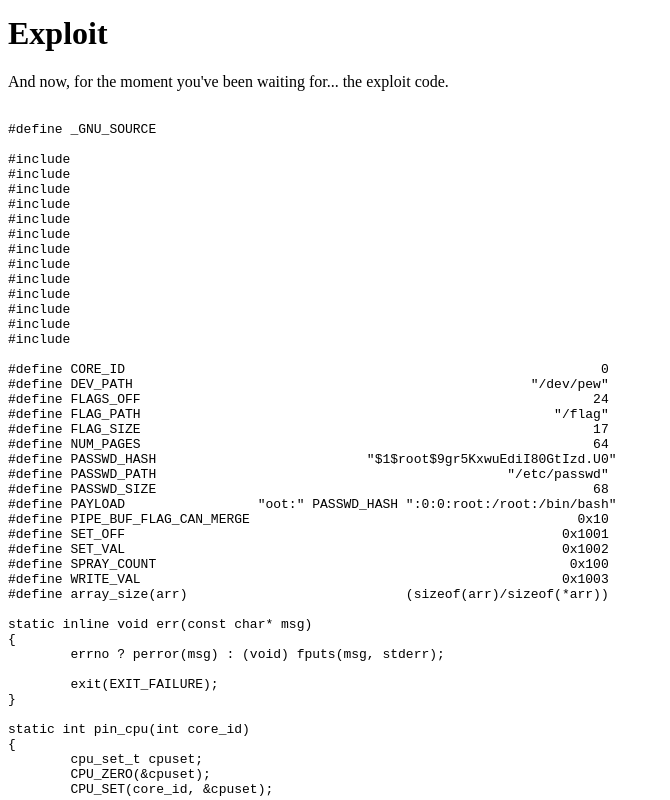
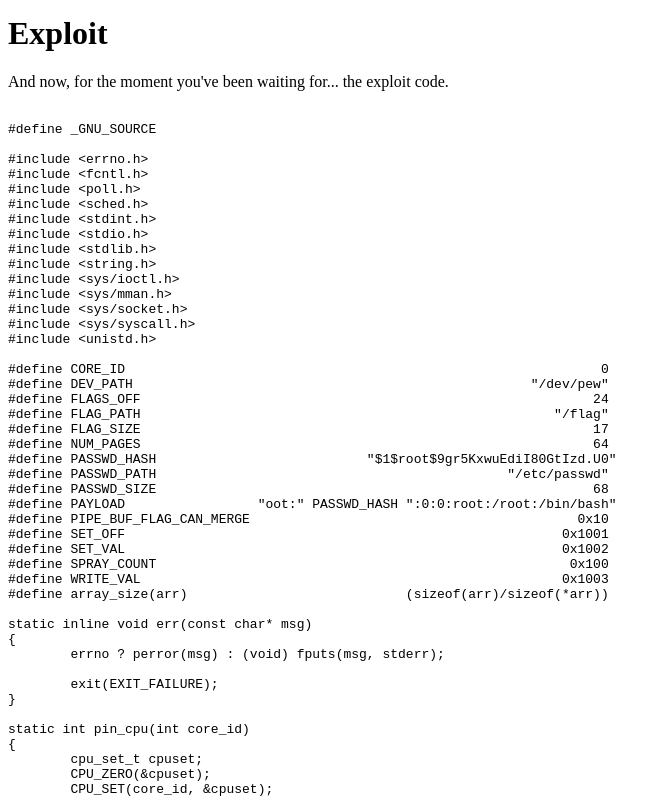
Before and after one commit to pwnafterdark/pwnafterdark.github.io, a plain HTML site: page pew.html in a window 1280 px wide. Shown: the part 6300-7100 px from the top of the page, without its empty margins (0-670 px from the left). Drawn offline with Linux system fonts and the light colour scheme.

Commit message:
Fixes include statements in solution code

```diff
--- a/pew.html
+++ b/pew.html
@@ -434,19 +434,19 @@ And now, for the moment you've been waiting for... the exploit code.
 <code>
 #define _GNU_SOURCE
 
-#include <errno.h>
-#include <fcntl.h>
-#include <poll.h>
-#include <sched.h>
-#include <stdint.h>
-#include <stdio.h>
-#include <stdlib.h>
-#include <string.h>
-#include <sys/ioctl.h>
-#include <sys/mman.h>
-#include <sys/socket.h>
-#include <sys/syscall.h>
-#include <unistd.h>
+#include &lt;errno.h&gt;
+#include &lt;fcntl.h&gt;
+#include &lt;poll.h&gt;
+#include &lt;sched.h&gt;
+#include &lt;stdint.h&gt;
+#include &lt;stdio.h&gt;
+#include &lt;stdlib.h&gt;
+#include &lt;string.h&gt;
+#include &lt;sys/ioctl.h&gt;
+#include &lt;sys/mman.h&gt;
+#include &lt;sys/socket.h&gt;
+#include &lt;sys/syscall.h&gt;
+#include &lt;unistd.h&gt;
 
 #define CORE_ID                                                             0
 #define DEV_PATH                                                   "/dev/pew"
```
